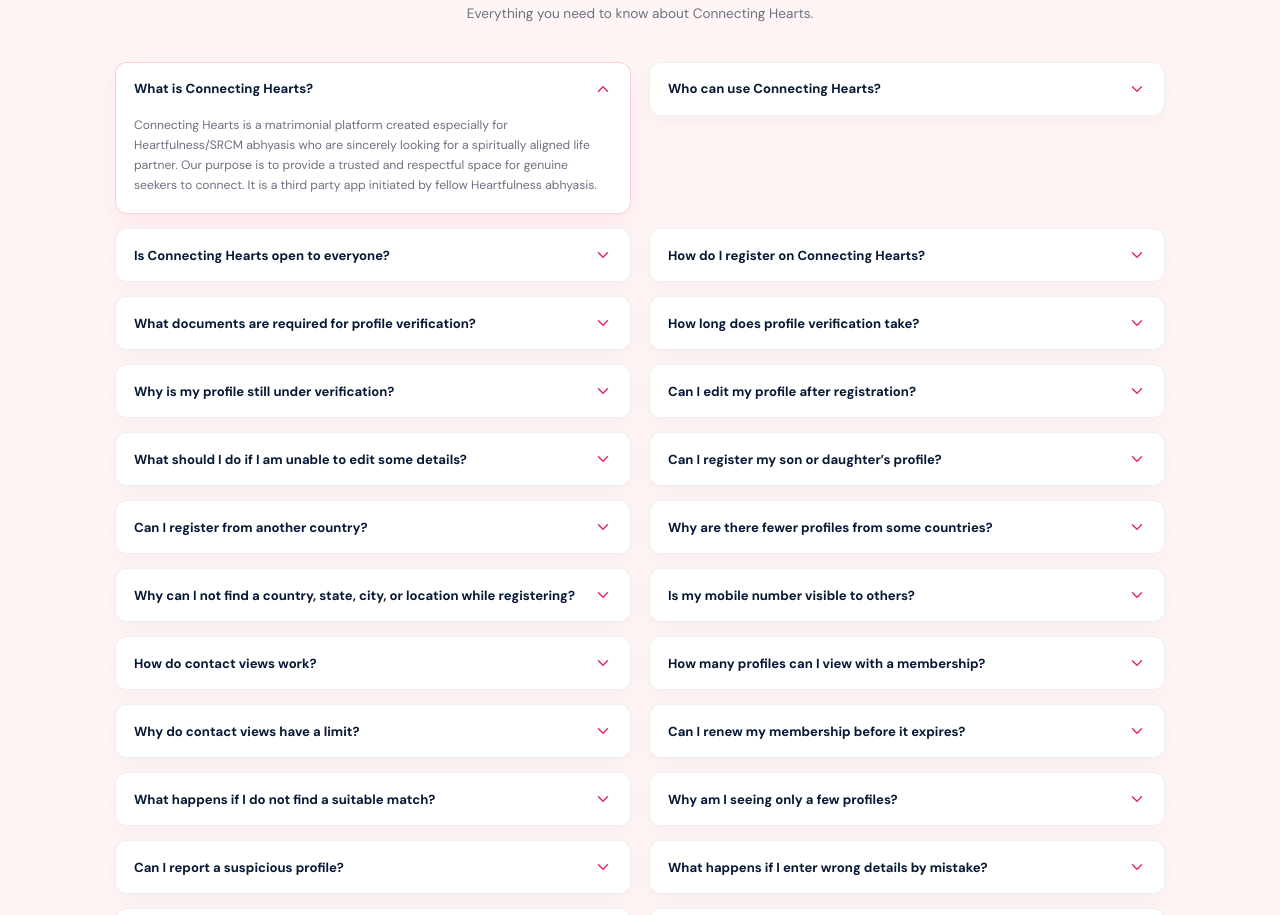
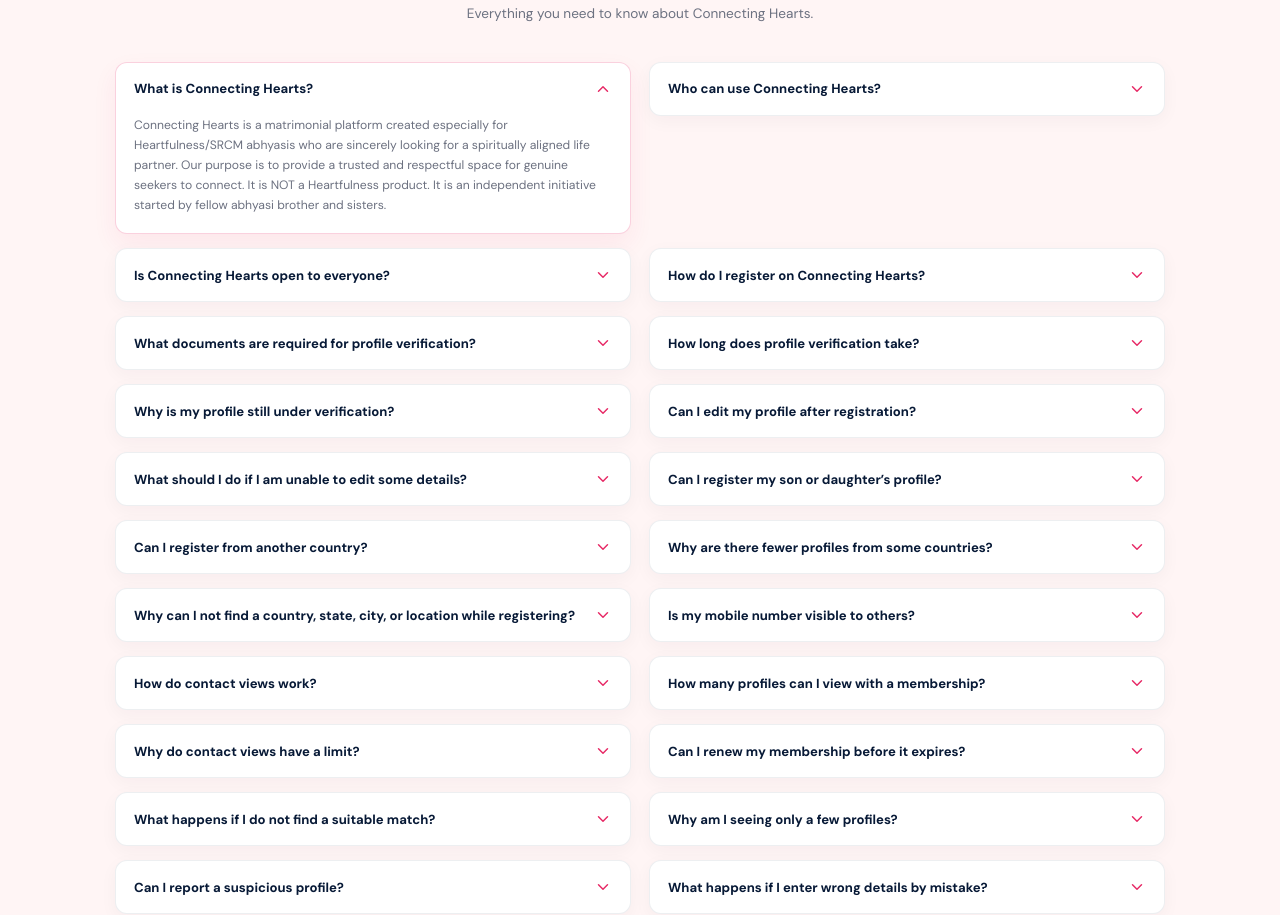
Before and after one commit to RehnumaKhatoon/connecting-hearts, a React (Vite) app: page / in a window 1280 px wide. Shown: the part 3557-4472 px from the top of the page. Built offline with nearby package versions, Linux system fonts and the light colour scheme.

Commit message:
Update website

```diff
--- a/src/components/FAQ/FAQ.jsx
+++ b/src/components/FAQ/FAQ.jsx
@@ -55,7 +55,7 @@
 ];
 
 const answers = [
-  "Connecting Hearts is a matrimonial platform created especially for Heartfulness/SRCM abhyasis who are sincerely looking for a spiritually aligned life partner. Our purpose is to provide a trusted and respectful space for genuine seekers to connect. It is a third party app initiated by fellow Heartfulness abhyasis.",
+  "Connecting Hearts is a matrimonial platform created especially for Heartfulness/SRCM abhyasis who are sincerely looking for a spiritually aligned life partner. Our purpose is to provide a trusted and respectful space for genuine seekers to connect. It is NOT a Heartfulness product. It is an independent initiative started by fellow abhyasi brother and sisters.",
 
   "Connecting Hearts is meant only for Heartfulness/SRCM abhyasis. Users are required to submit their Heartfulness/SRCM ID and Preceptor details during registration for verification purposes.",
 
```
